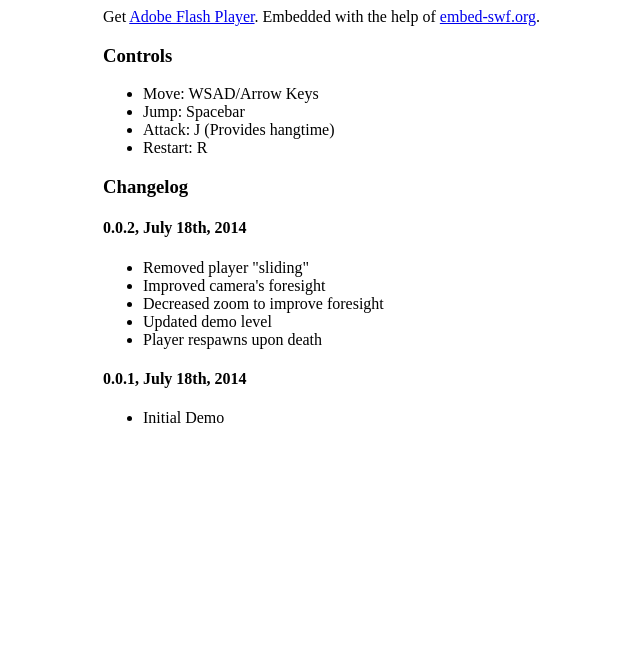
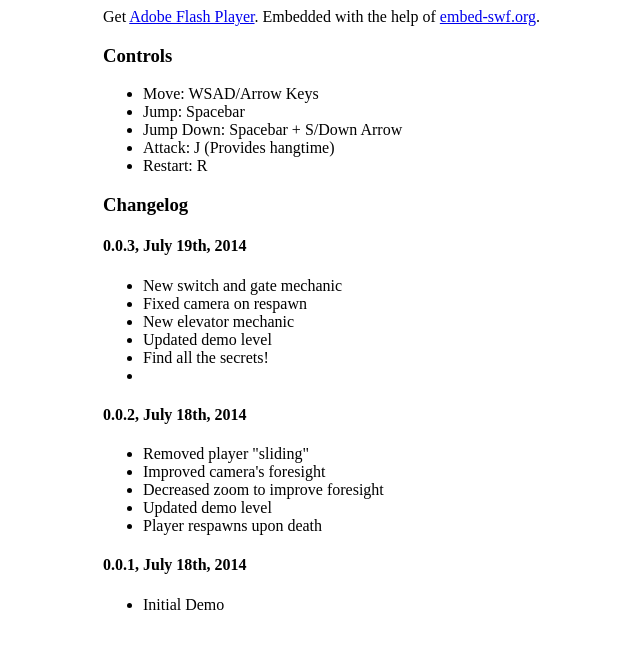
Before and after one commit to johncipponeri/arunhall, a plain HTML site: page index.html in a window 1280 px wide. Shown: the whole page, without its empty margins (137-777 px from the left). Drawn offline with Linux system fonts and the light colour scheme; a script that the page names is missing.

Commit message:
Updated to Arunhall 0.0.3

```diff
--- a/index.html
+++ b/index.html
@@ -14,7 +14,7 @@
 			attributes.name = "";
 			attributes.styleclass = "";
 			attributes.align = "middle";
-			swfobject.embedSWF("ArunHall 0.0.2.swf", "flashContent", "800", "600", "9.0.0", false, flashvars, params, attributes);
+			swfobject.embedSWF("ArunHall.swf", "flashContent", "800", "600", "9.0.0", false, flashvars, params, attributes);
 		</script>
 	</head>
 	<body>
@@ -27,11 +27,20 @@
 			<ul>
 				<li>Move: WSAD/Arrow Keys</li>
 				<li>Jump: Spacebar</li>
+				<li>Jump Down: Spacebar + S/Down Arrow</li>
 				<li>Attack: J (Provides hangtime)</li>
 				<li>Restart: R</li>
 			</ul>
 
 			<h3>Changelog</h3>
+			<h4>0.0.3, July 19th, 2014</h4>
+			<ul>
+				<li>New switch and gate mechanic</li>
+				<li>Fixed camera on respawn</li>
+				<li>New elevator mechanic</li>
+				<li>Updated demo level</li>
+				<li>Find all the secrets!<li>
+			</ul>
 			<h4>0.0.2, July 18th, 2014</h4>
 			<ul>
 				<li>Removed player "sliding"</li>
```
Also changed, not shown: 2 other files.
